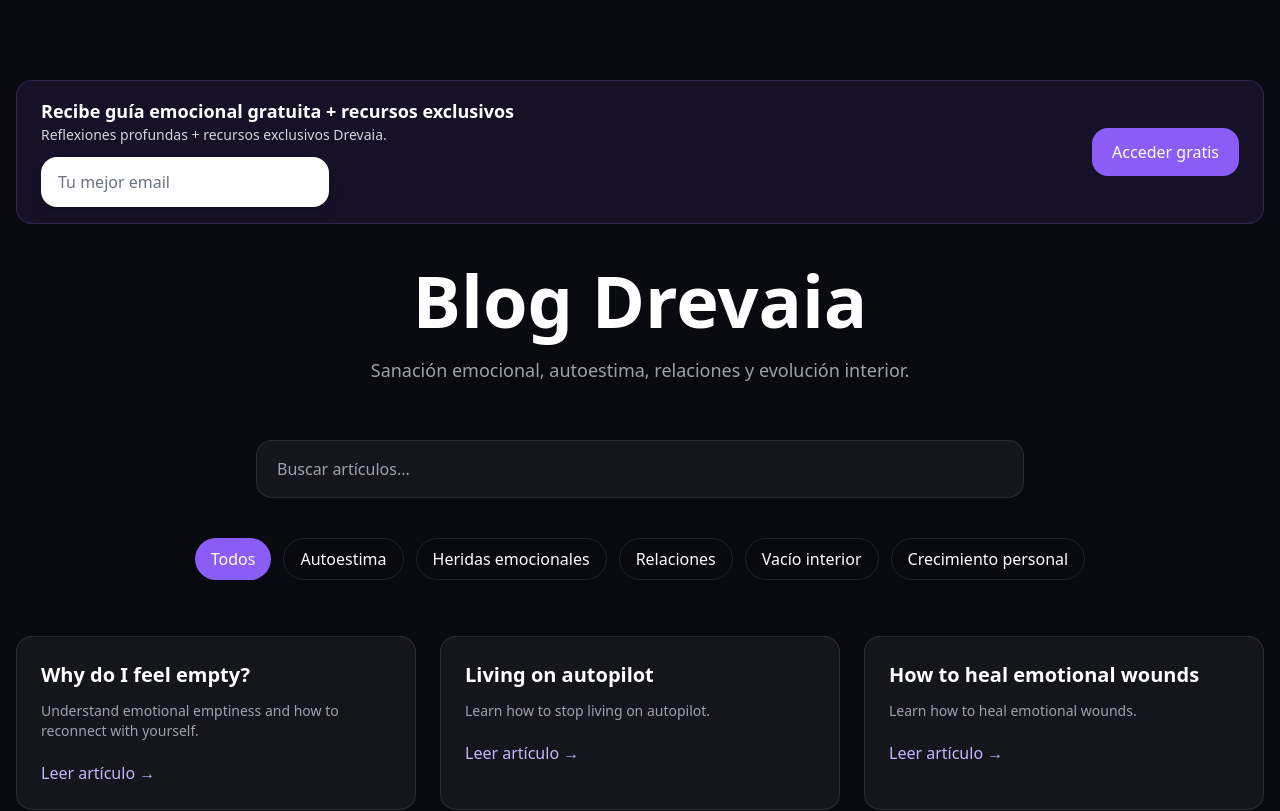
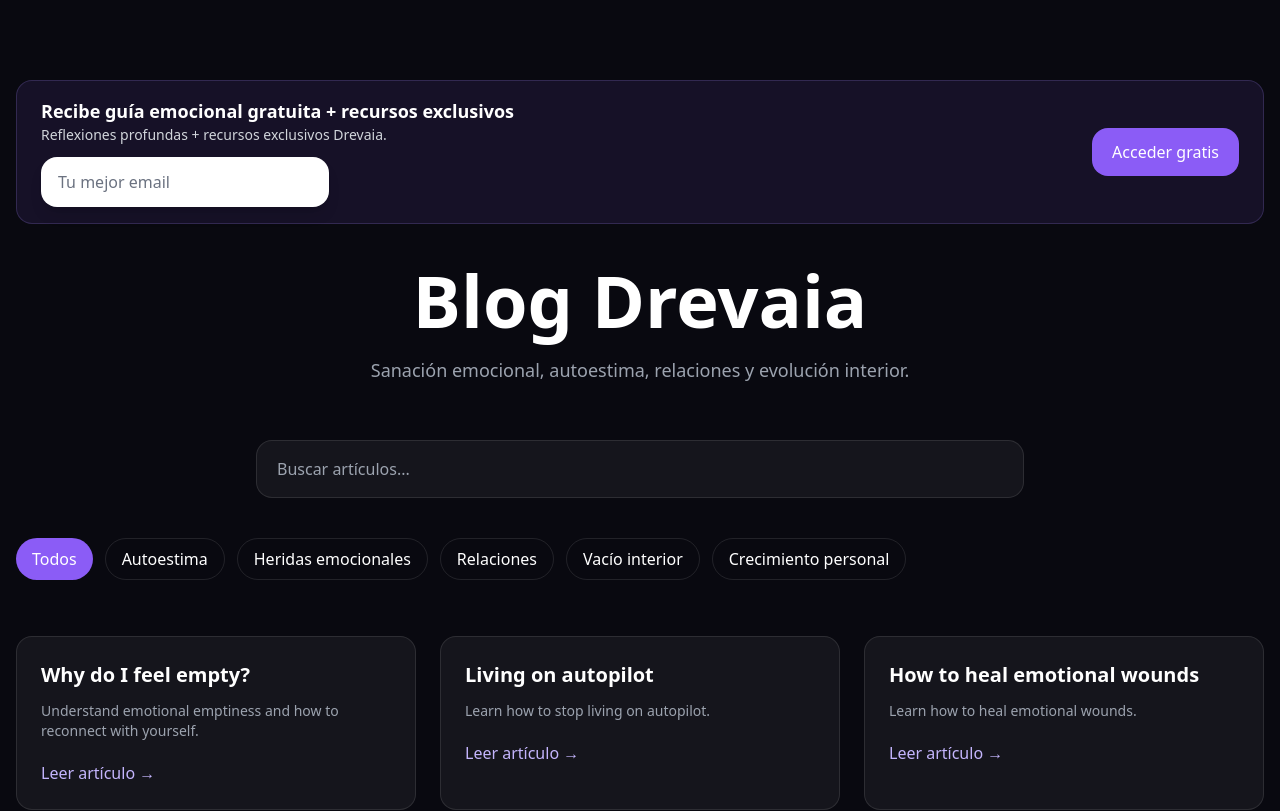
Before and after one commit to Drevaia-Digital/drevaia-app, a React (Vite) app: page /blog in a window 1280 px wide. Shown: the top 811 px of the page. Built offline with nearby package versions, Linux system fonts and the light colour scheme.

Commit message:
Align nav and blog filters left

```diff
--- a/src/pages/BlogIndexPage.tsx
+++ b/src/pages/BlogIndexPage.tsx
@@ -146,7 +146,7 @@ export default function BlogIndexPage() {
           </section>
 
           {/* CATEGORIES */}
-          <section className="mb-14 flex flex-wrap gap-3 justify-center">
+          <section className="mb-14 flex flex-wrap gap-3 justify-start">
             <button
               onClick={() => setActiveCategory("Todos")}
               className="px-4 py-2 rounded-full bg-violet-500"
--- a/src/sections/Navigation.tsx
+++ b/src/sections/Navigation.tsx
@@ -36,7 +36,7 @@ export function Navigation() {
       {/* NAVBAR */}
       <nav className="fixed top-0 left-0 right-0 z-[9999] bg-[#0f0f1a]/80 backdrop-blur-xl border-b border-white/10 shadow-lg">
 
-        <div className="max-w-7xl mx-auto px-4 flex items-center justify-between h-16">
+        <div className="max-w-7xl mx-auto px-4 flex items-center h-16 gap-10">
 
           {/* LOGO */}
           <button onClick={() => go(`/${language}`)} className="flex items-center gap-2">
```
